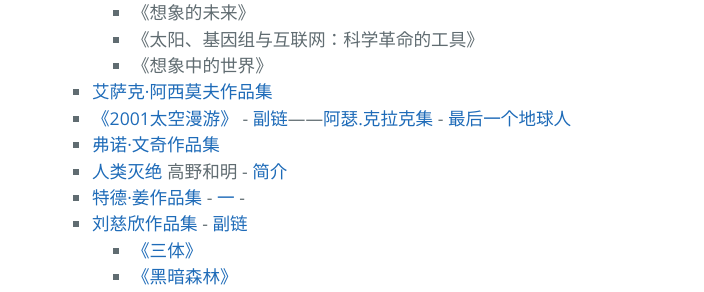
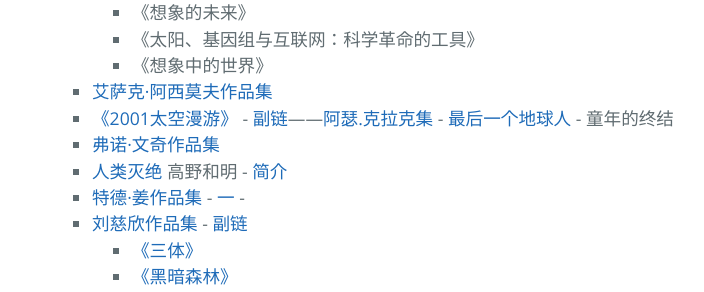
Before and after one commit to AmbroseRen/test, a Jekyll site: the page built from Library/BookListsOne.md, in a window 1280 px wide and 900 px high, scrolled down 4546 px. Shown: the part 154-446 px from the top of the window, without its empty margins (252-956 px from the left). Built offline with Jekyll 4.4.1, drawn with Linux system fonts in a browser that asks for light colours; our own code applies the rules of GitHub Pages for plain Markdown files; the repository's description, which GitHub fills in, is left out.

Commit message:
Update BookListsOne.md

```diff
--- a/Library/BookListsOne.md
+++ b/Library/BookListsOne.md
@@ -252,7 +252,7 @@
                         </ul>
                     </li>
                     <li><a href="https://www.kanunu8.com/files/writer/448.html">艾萨克·阿西莫夫作品集</a></li>
-                    <li><a href="https://www.kanunu8.com/book3/6422/">《2001太空漫游》</a> - <a href="https://www.cbxs.net/kehuan/3729/">副链</a>——<a href="https://www.kanunu8.com/files/writer/1651.html">阿瑟.克拉克集</a> - <a href="http://www.00txt.com/zuihouyigediqiuren/">最后一个地球人</a></li>
+                    <li><a href="https://www.kanunu8.com/book3/6422/">《2001太空漫游》</a> - <a href="https://www.cbxs.net/kehuan/3729/">副链</a>——<a href="https://www.kanunu8.com/files/writer/1651.html">阿瑟.克拉克集</a> - <a href="http://www.00txt.com/zuihouyigediqiuren/">最后一个地球人</a> - 童年的终结 </li>
 		    <li><a href="https://www.kanunu8.com/files/writer/6451.html">弗诺·文奇作品集</a></li>
                     <li><a href="https://cdn.jsdelivr.net/gh/AmbroseRen/Picture@master/book/Science/%E4%BA%BA%E7%B1%BB%E7%81%AD%E7%BB%9D.pdf">人类灭绝</a> 高野和明 - <a href="http://www.ebook80.com/popular/4084.html">简介</a></li>
 		    <li><a href="https://www.kanunu8.com/files/writer/6445.html">特德·姜作品集</a> - <a href="https://www.yooread.net/writer/1904/">一</a> - <a href=""></a></li>
```
